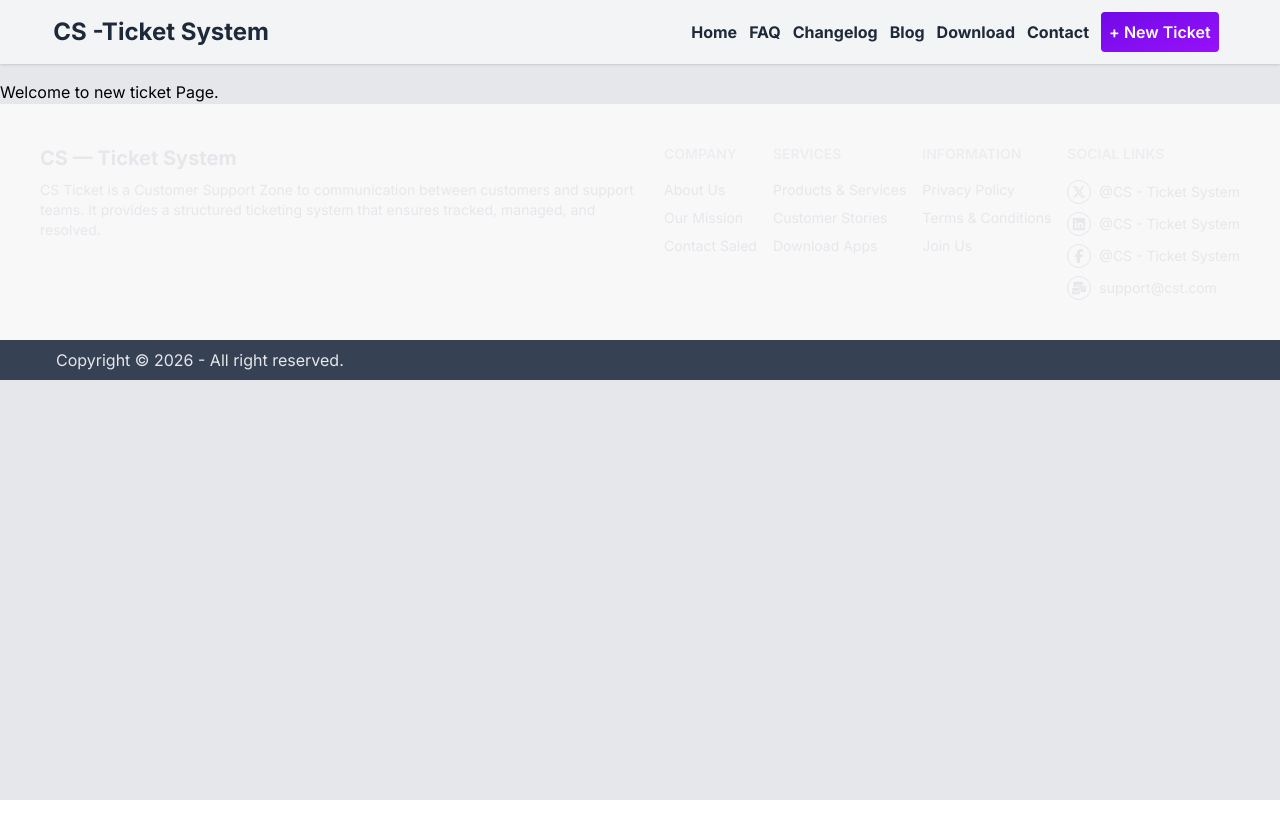
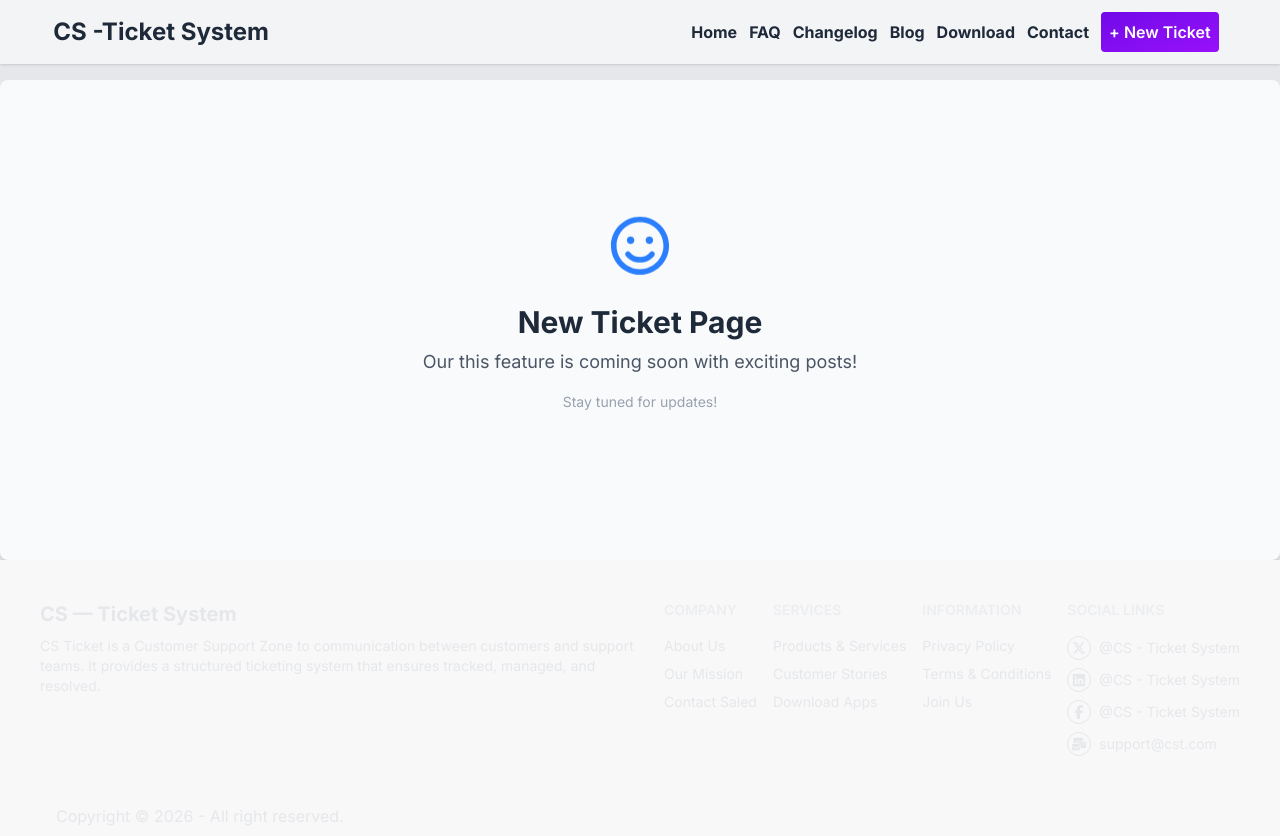
Before and after one commit to bhupotikumar/cs-ticket-system, a React (Vite) app: page /new in a window 1280 px wide. Before the commit the page ends 800 px from the top, so only its background shows below. Built offline with nearby package versions, Linux system fonts and the light colour scheme.

Commit message:
Suspense fallback and Coming soon added for all route

```diff
--- /dev/null
+++ b/src/components/ComingSoon/ComingSoon.jsx
@@ -0,0 +1,15 @@
+import { FaRegSmile } from 'react-icons/fa';
+const ComingSoon = ({ title = "Page", description = "This page is under development." }) => {
+    return (
+        <div className="flex flex-col items-center justify-center min-h-[60vh] text-center p-6 bg-gray-50 rounded-lg shadow-md">
+            <div className="text-6xl text-blue-500 mb-4 animate-bounce">
+                <FaRegSmile />
+            </div>
+            <h1 className="text-3xl font-bold text-gray-800 mb-2">{title}</h1>
+            <p className="text-gray-600 text-lg">{description}</p>
+            <p className="mt-4 text-gray-400 text-sm">Stay tuned for updates!</p>
+        </div>
+    );
+};
+
+export default ComingSoon;
--- a/src/components/Footer/Footer.jsx
+++ b/src/components/Footer/Footer.jsx
@@ -55,7 +55,7 @@ const Footer = () => {
                     </div>
                 </nav>
             </footer>
-            <aside className="bg-gray-700 p-2 text-gray-200">
+            <aside className="bg-base-200 p-2 text-gray-200">
                 <p className='ml-12'>Copyright © {new Date().getFullYear()} - All right reserved.</p>
             </aside>
         </div>
--- a/src/components/Loading/Loading.jsx
+++ b/src/components/Loading/Loading.jsx
@@ -1,9 +1,10 @@
-import React from 'react';
-
 const Loading = () => {
     return (
-        <div>
-            <p>Loading...</p>
+        <div className="flex items-center justify-center min-h-[50vh]">
+            <div className="flex flex-col items-center">
+                <div className="w-12 h-12 border-4 border-violet-400 border-t-transparent rounded-full animate-spin"></div>
+                <p className="mt-4 text-gray-400 text-lg font-medium">Loading...</p>
+            </div>
         </div>
     );
 };
--- a/src/pages/Blog/Blog.jsx
+++ b/src/pages/Blog/Blog.jsx
@@ -1,10 +1,12 @@
-import React from 'react';
+import React, { Suspense } from 'react';
+import ComingSoon from '../../components/ComingSoon/ComingSoon';
+import Loading from '../../components/Loading/Loading';
 
 const Blog = () => {
     return (
-        <div>
-            <h1>Welcome to Blog Page.</h1>
-        </div>
+        <Suspense fallback={<Loading />}>
+            <ComingSoon title="Blog Page" description="Our blog is coming soon with exciting posts!" />
+        </Suspense>
     );
 };
 
--- a/src/pages/Changelog/Changelog.jsx
+++ b/src/pages/Changelog/Changelog.jsx
@@ -1,10 +1,12 @@
-import React from 'react';
+import React, { Suspense } from 'react';
+import ComingSoon from '../../components/ComingSoon/ComingSoon';
+import Loading from '../../components/Loading/Loading';
 
 const Changelog = () => {
     return (
-        <div>
-            <h1>Welcome to Changelog Page.</h1>
-        </div>
+        <Suspense fallback={<Loading />}>
+            <ComingSoon title="Changelog Page" description="Our changelog is coming soon with exciting posts!" />
+        </Suspense>
     );
 };
 
--- a/src/pages/Contact/Contact.jsx
+++ b/src/pages/Contact/Contact.jsx
@@ -1,10 +1,12 @@
-import React from 'react';
+import React, { Suspense } from 'react';
+import Loading from '../../components/Loading/Loading';
+import ComingSoon from '../../components/ComingSoon/ComingSoon';
 
 const Contact = () => {
     return (
-        <div>
-            <h1>Welcome to Contact Page.</h1>
-        </div>
+        <Suspense fallback={<Loading />}>
+            <ComingSoon title="Contact Page" description="Our contacts is coming soon with exciting posts!" />
+        </Suspense>
     );
 };
 
--- a/src/pages/Download/Download.jsx
+++ b/src/pages/Download/Download.jsx
@@ -1,10 +1,12 @@
-import React from 'react';
+import React, { Suspense } from 'react';
+import Loading from '../../components/Loading/Loading';
+import ComingSoon from '../../components/ComingSoon/ComingSoon';
 
 const Download = () => {
     return (
-        <div>
-            <h1>Welcome to Download Page.</h1>
-        </div>
+        <Suspense fallback={<Loading />}>
+            <ComingSoon title="Download Page" description="Our download is coming soon with exciting posts!" />
+        </Suspense>
     );
 };
 
--- a/src/pages/Faq/Faq.jsx
+++ b/src/pages/Faq/Faq.jsx
@@ -1,10 +1,12 @@
-import React from 'react';
+import React, { Suspense } from 'react';
+import Loading from '../../components/Loading/Loading';
+import ComingSoon from '../../components/ComingSoon/ComingSoon';
 
 const Faq = () => {
     return (
-        <div>
-            <h1>Welcome to FAQ Page</h1>
-        </div>
+        <Suspense fallback={<Loading />}>
+            <ComingSoon title="FAQ Page" description="Our FAQs is coming soon with exciting posts!" />
+        </Suspense>
     );
 };
 
--- a/src/pages/Home/Home.jsx
+++ b/src/pages/Home/Home.jsx
@@ -2,7 +2,8 @@ import Banner from '../../components/Banner/Banner';
 import Tickets from '../../components/Tickets/Tickets';
 import TaskStatus from '../../components/TaskStatus/TaskStatus';
 import ResolvedTask from '../../components/ResolvedTask/ResolvedTask';
-import { useState } from 'react';
+import { Suspense, useState } from 'react';
+import Loading from '../../components/Loading/Loading';
 
 const Home = () => {
     const [tickets, setTickets] = useState([]);
@@ -26,6 +27,7 @@ const Home = () => {
     };
 
     return (
+        <Suspense fallback={<Loading />}>
             <div className="my-12 w-11/12 min-h-[50vh] mx-auto">
                 <Banner
                     progressCounter={progressCounter}
@@ -52,6 +54,7 @@ const Home = () => {
 
                 </main>
             </div>
+        </Suspense>
     );
 };
 
--- a/src/pages/NewTicket/NewTicket.jsx
+++ b/src/pages/NewTicket/NewTicket.jsx
@@ -1,10 +1,12 @@
-import React from 'react';
+import React, { Suspense } from 'react';
+import Loading from '../../components/Loading/Loading';
+import ComingSoon from '../../components/ComingSoon/ComingSoon';
 
 const NewTicket = () => {
     return (
-        <div>
-            <h1>Welcome to new ticket Page.</h1>
-        </div>
+        <Suspense fallback={<Loading />}>
+            <ComingSoon title="New Ticket Page" description="Our this feature is coming soon with exciting posts!" />
+        </Suspense>
     );
 };
 
```
Lines whose indentation alone changed are shown as unchanged.
